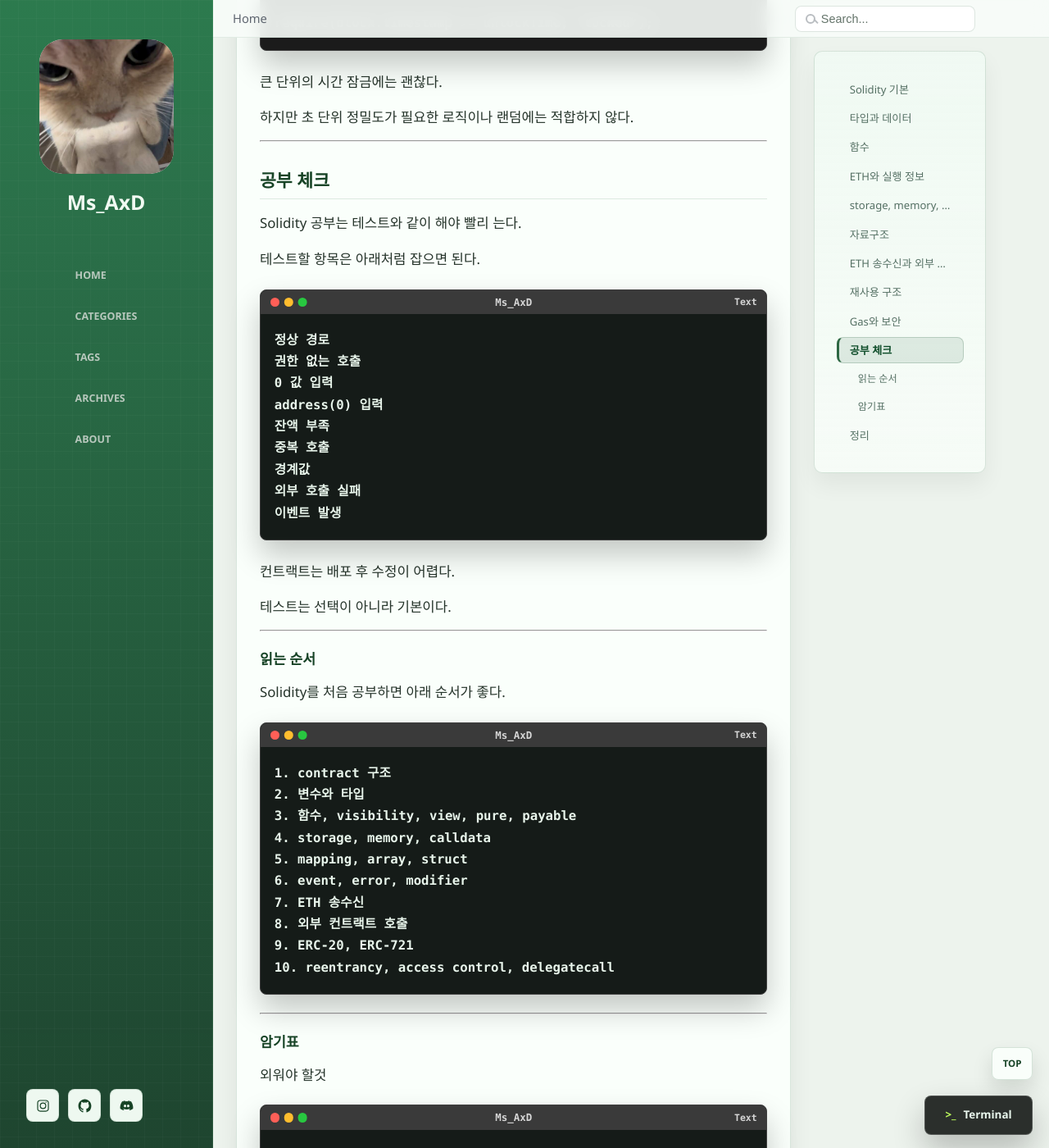
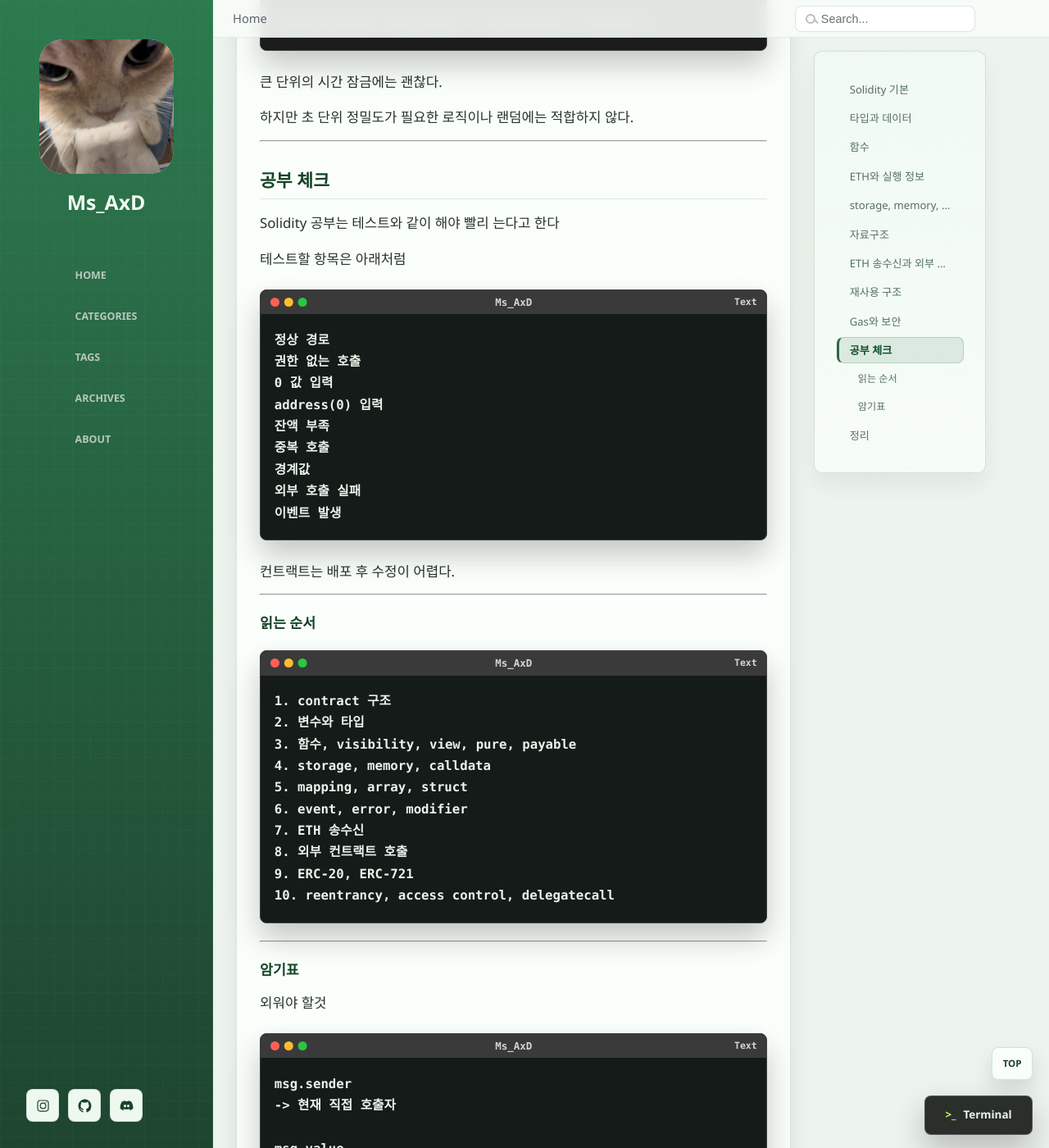
Before and after one commit to ms-axd/ms-axd.github.io, a Jekyll site: the page built from _posts/2026-06-01-solidity-data-location.md, in a window 1280 px wide and 1400 px high, scrolled down 30320 px. Shown: the whole window at 82% size. Built offline with Jekyll 4.4.1, drawn with Linux system fonts in a browser that asks for light colours.

Commit message:
solidity

````diff
--- a/_posts/2026-06-01-solidity-data-location.md
+++ b/_posts/2026-06-01-solidity-data-location.md
@@ -1210,9 +1210,9 @@ require(block.timestamp >= unlockTime, "locked");
 
 ## 공부 체크
 
-Solidity 공부는 테스트와 같이 해야 빨리 는다.
+Solidity 공부는 테스트와 같이 해야 빨리 는다고 한다
 
-테스트할 항목은 아래처럼 잡으면 된다.
+테스트할 항목은 아래처럼
 
 ```text
 정상 경로
@@ -1228,13 +1228,9 @@ address(0) 입력
 
 컨트랙트는 배포 후 수정이 어렵다.
 
-테스트는 선택이 아니라 기본이다.
-
 ---
 
 ### 읽는 순서
-
-Solidity를 처음 공부하면 아래 순서가 좋다.
 
 ```text
 1. contract 구조
````
